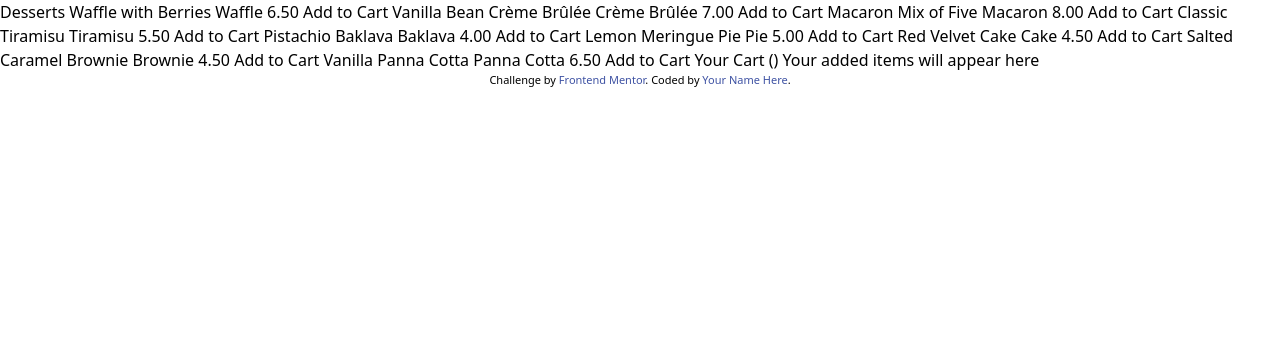
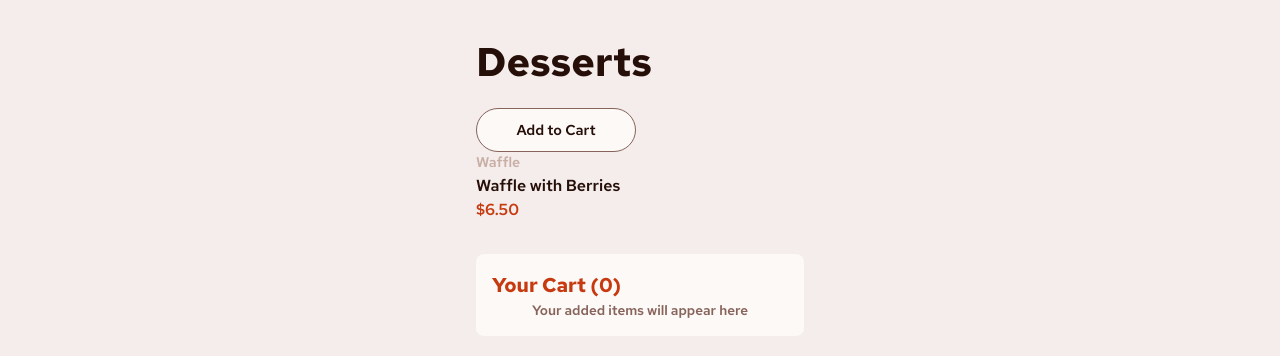
Before and after one commit to Deepali25-K/product-list-with-cart, a website: page index.html in a window 1280 px wide. Drawn offline with Linux system fonts and the light colour scheme.

Commit message:
added basic layout and styling

```diff
--- a/index.html
+++ b/index.html
@@ -10,67 +10,32 @@
 
   <title>Frontend Mentor | Product list with cart</title>
 
-  <!-- Feel free to remove these styles or customise in your own stylesheet 👍 -->
-  <style>
-    .attribution { font-size: 11px; text-align: center; }
-    .attribution a { color: hsl(228, 45%, 44%); }
-  </style>
 </head>
-<body>
+<body class="bg-[#f4edeb] mt-[2rem] flex flex-col items-center">
 
-  Desserts
+	<!-- desserts	-->
+	<div class="bg-[] flex flex-col w-[20.5rem]">
+		<h1 class="text-[#260f08] font-bold text-[2.5rem] mb-[1rem]">Desserts</h1>
+		<div class="bg-[] flex flex-col gap-[2rem] w-[100%]">
+			<div class="bg-[] w-[]">
+				<img alt="">
+				<button class="bg-[#fcf9f7] text-[#260f08] text-[0.9rem] font-semibold w-[10rem] py-[0.65rem] border border-[#87635a] rounded-[1.5rem]">
+					<img alt="">
+					Add to Cart
+				</button>
+				<p class="text-[#c9aea6] text-[0.88rem] font-semibold">Waffle</p>
+				<p class="text-[#260f08] font-semibold">Waffle with Berries</p>
+				<p class="text-[#c73a0f] font-semibold">$6.50</p>
+			</div>
+		</div>
+	</div>
 
-  Waffle with Berries
-  Waffle
-  6.50
-  Add to Cart
+	<!-- cart	-->
+	<div class="bg-[#fcf9f7] w-[20.5rem] px-[1rem] py-[1rem] mt-[2rem] rounded-[0.5rem]">
+		<p class="text-[#c73a0f] text-[1.25rem] font-bold">Your Cart (<span>0</span>)</p>
+		<img alt="">
+		<p class="text-[#87635a] text-[0.85rem] font-semibold text-center">Your added items will appear here</p>
+	</div>
 
-  Vanilla Bean Crème Brûlée
-  Crème Brûlée
-  7.00
-  Add to Cart
-
-  Macaron Mix of Five
-  Macaron
-  8.00
-  Add to Cart
-
-  Classic Tiramisu
-  Tiramisu
-  5.50
-  Add to Cart
-
-  Pistachio Baklava
-  Baklava
-  4.00
-  Add to Cart
-
-  Lemon Meringue Pie
-  Pie
-  5.00
-  Add to Cart
-
-  Red Velvet Cake
-  Cake
-  4.50
-  Add to Cart
-
-  Salted Caramel Brownie
-  Brownie
-  4.50
-  Add to Cart
-
-  Vanilla Panna Cotta
-  Panna Cotta
-  6.50
-  Add to Cart
-
-  Your Cart (<!-- Quantity -->)
-  Your added items will appear here
-
-  <div class="attribution">
-    Challenge by <a href="https://www.frontendmentor.io?ref=challenge">Frontend Mentor</a>.
-    Coded by <a href="#">Your Name Here</a>.
-  </div>
 </body>
 </html>
--- a/styles.css
+++ b/styles.css
@@ -1,3 +1,29 @@
 @tailwind base;
 @tailwind components;
 @tailwind utilities;
+
+@import url("https://fonts.googleapis.com/css2?family=Red+Hat+Text:ital,wght@0,300..700;1,300..700&display=swap");
+
+/*
+fonts: 400 font-normal, 600 font-semibold, 700 font-bold
+- Red: hsl(14, 86%, 42%): #c73a0f
+- Green: hsl(159, 69%, 38%): #1ea475
+- Rose 50: hsl(20, 50%, 98%): #fcf9f7
+- Rose 100: hsl(13, 31%, 94%): #f4edeb
+- Rose 300: hsl(14, 25%, 72%): #c9aea6
+- Rose 400: hsl(7, 20%, 60%): #ad8985
+- Rose 500: hsl(12, 20%, 44%): #87635a
+- Rose 900: hsl(14, 65%, 9%): #260f08
+*/
+
+* {
+	margin: 0;
+	padding: 0;
+	box-sizing: border-box;
+	transition: all 500ms ease-in-out;
+}
+
+body {
+	font-family: "Red Hat Text", sans-serif;
+	font-weight: 400;
+}
```
Also changed, not shown: output.css.
